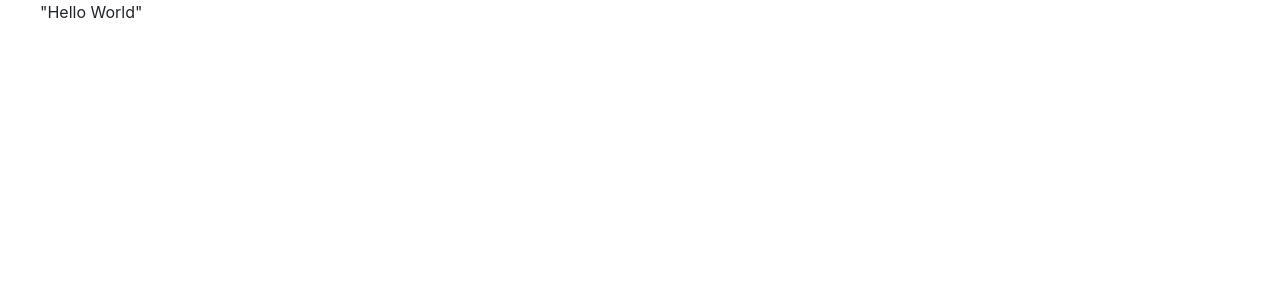
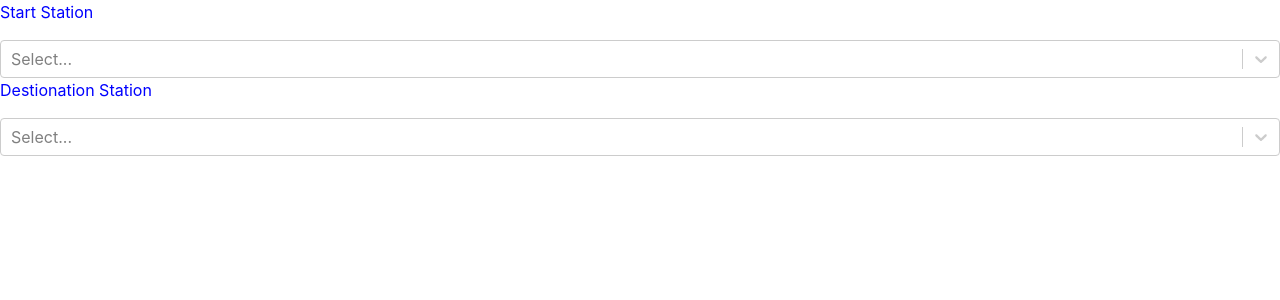
Before and after one commit to akezhanmussa/SE_proj, a React (Create React App) app in the folder front_end/: page / in a window 1280 px wide. Shown: the top 300 px of the page. Built offline with nearby package versions, Linux system fonts and the light colour scheme.

Commit message:
Added the views for select and routestable view

```diff
--- a/front_end/package.json
+++ b/front_end/package.json
@@ -8,7 +8,8 @@
     "popper.js": "^1.15.0",
     "react": "^16.10.2",
     "react-dom": "^16.10.2",
-    "react-scripts": "3.2.0"
+    "react-scripts": "3.2.0",
+    "react-select": "^3.0.8"
   },
   "scripts": {
     "start": "react-scripts start",
--- a/front_end/src/components/Main.js
+++ b/front_end/src/components/Main.js
@@ -9,7 +9,6 @@ class Main extends Component{
                     <Map></Map>
             </div>
             <div className='row justify-content-center'>
-                <Search></Search>
             </div>
         </div>
         );
--- /dev/null
+++ b/front_end/src/components/RoutesTable.js
@@ -0,0 +1,56 @@
+import React, {Component} from 'react';
+import Select from 'react-select';
+import Map from "./Map";
+
+class RoutesTable extends React.Component{
+    constructor(props){
+        super(props);
+        this.state = {
+            startStation: '',
+            destinationStation: ''
+        };
+        this.divStyle = {
+            color: 'blue',
+            height:"auto"
+        };
+    }
+
+
+    handleStartStChange = (startStation) => {
+        this.setState({ startStation });
+    }
+
+    handleDestinationStChange = (destinationStation) => {
+        this.setState({ destinationStation });
+    }
+
+
+    render(){
+        return(
+            <div style={this.divStyle}>
+                <p>Start Station</p>
+                <Select
+                    name = "form-field-name"
+                    value = {this.state.startStation}
+                    onChange = {this.handleStartStChange}
+                    options = {[
+                        {value: "astana", label: "Astana"},
+                        {value:"pavlodar", label: "Pavlodar"}
+                        ]}
+                />
+                <p>Destionation Station</p>
+                <Select
+                    name = "form-field-name"
+                    value = {this.state.destinationStation}
+                    onChange = {this.handleDestinationStChange}
+                    options = {[
+                        {value: "astana", label: "Astana"},
+                        {value:"pavlodar", label: "Pavlodar"}
+                    ]}
+                />
+            </div>
+        )
+    }
+}
+
+export default RoutesTable;
```
Also changed, not shown: front_end/src/index.js (+47 -1 lines), 1 other file (tests, documents, lock files or other folders).
